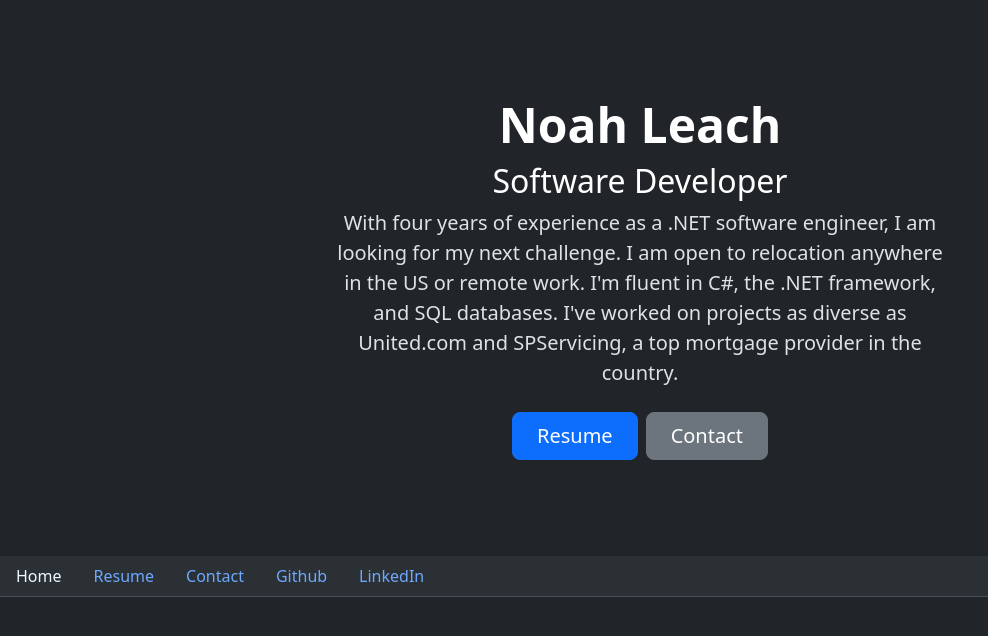
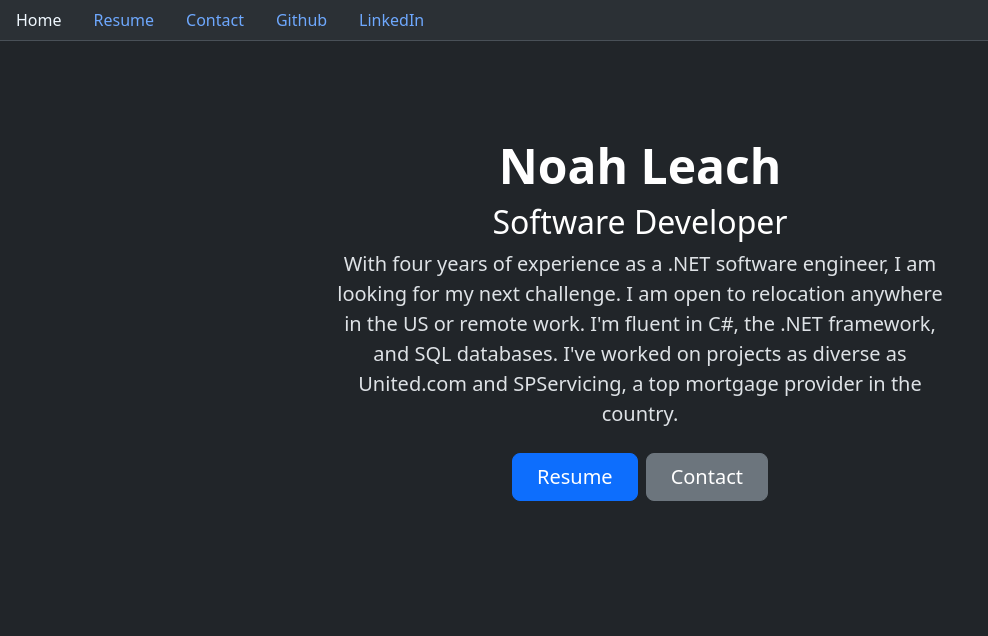
Before and after one commit to BearWithMe18/BearWithMe18.github.io, a website: page index.html in a window 1280 px wide. Shown: the whole page, without its empty margins (0-988 px from the left). Drawn offline with nearby package versions, Linux system fonts and the light colour scheme.

Commit message:
Header Fix

```diff
--- a/index.html
+++ b/index.html
@@ -11,7 +11,7 @@
 </head>
 
 <body>
-    <div id="template"></div>
+    <div id="header"></div>
     <div class="px-4 py-5 my-5 text-center">
         <h1 class="display-5 fw-bold text-body-emphasis">Noah Leach</h1>
         <h2 class="text-body-emphasis">Software Developer</h2>
--- a/index.js
+++ b/index.js
@@ -1,11 +1,7 @@
-const template = document.createElement('template')
-
-template.innerHTML = `<nav class="nav border-bottom bg-body-tertiary">
+const header = document.getElementById('header'); header.innerHTML = `<nav class="nav border-bottom bg-body-tertiary">
         <a class="nav-link" aria-current="page" href="index.html" style="color: aliceblue; font-weight: 500;">Home</a>
         <a class="nav-link" href="resume.html">Resume</a>
         <a class="nav-link" href="#">Contact</a>
         <a class="nav-link" href="https://github.com/BearWithMe18">Github</a>
         <a class="nav-link" href="https://www.linkedin.com/in/noah-leach-79650116b">LinkedIn</a>
     </nav>`
-
-document.body.appendChild(template.content);
```
